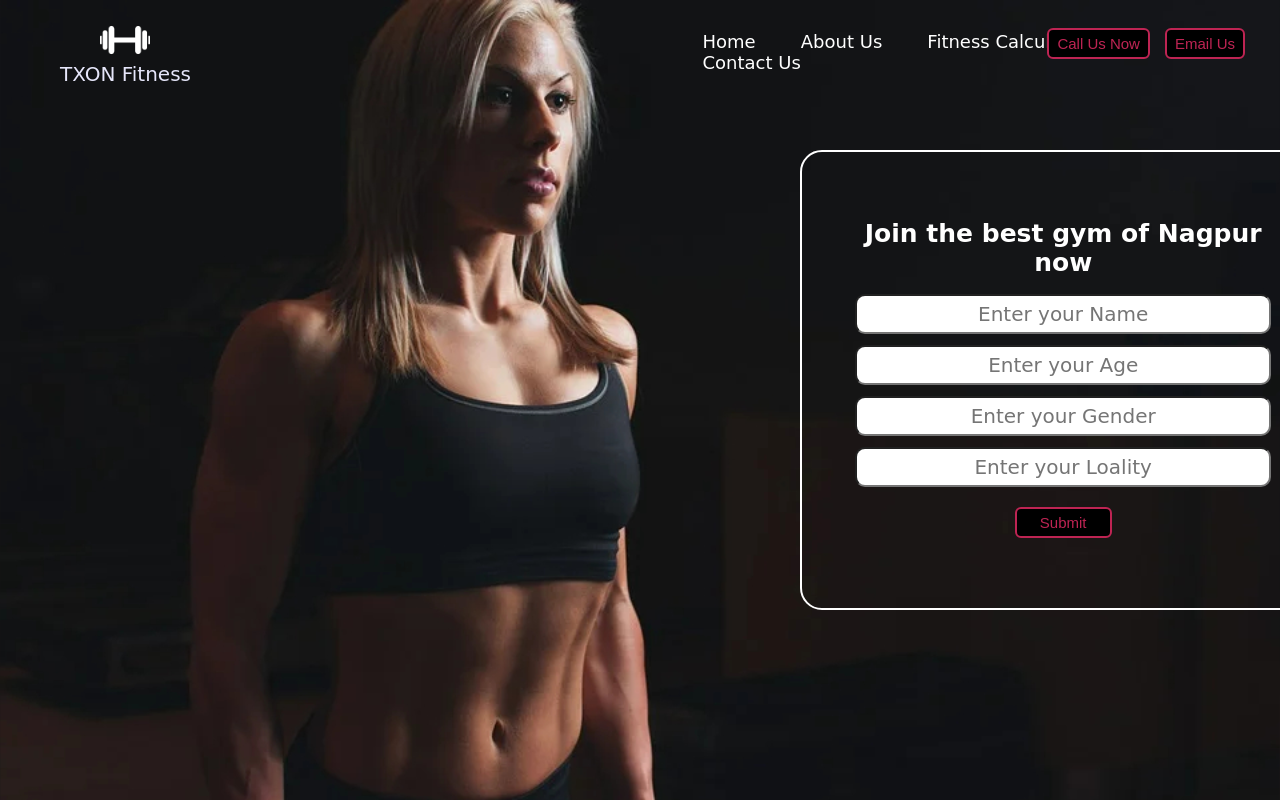
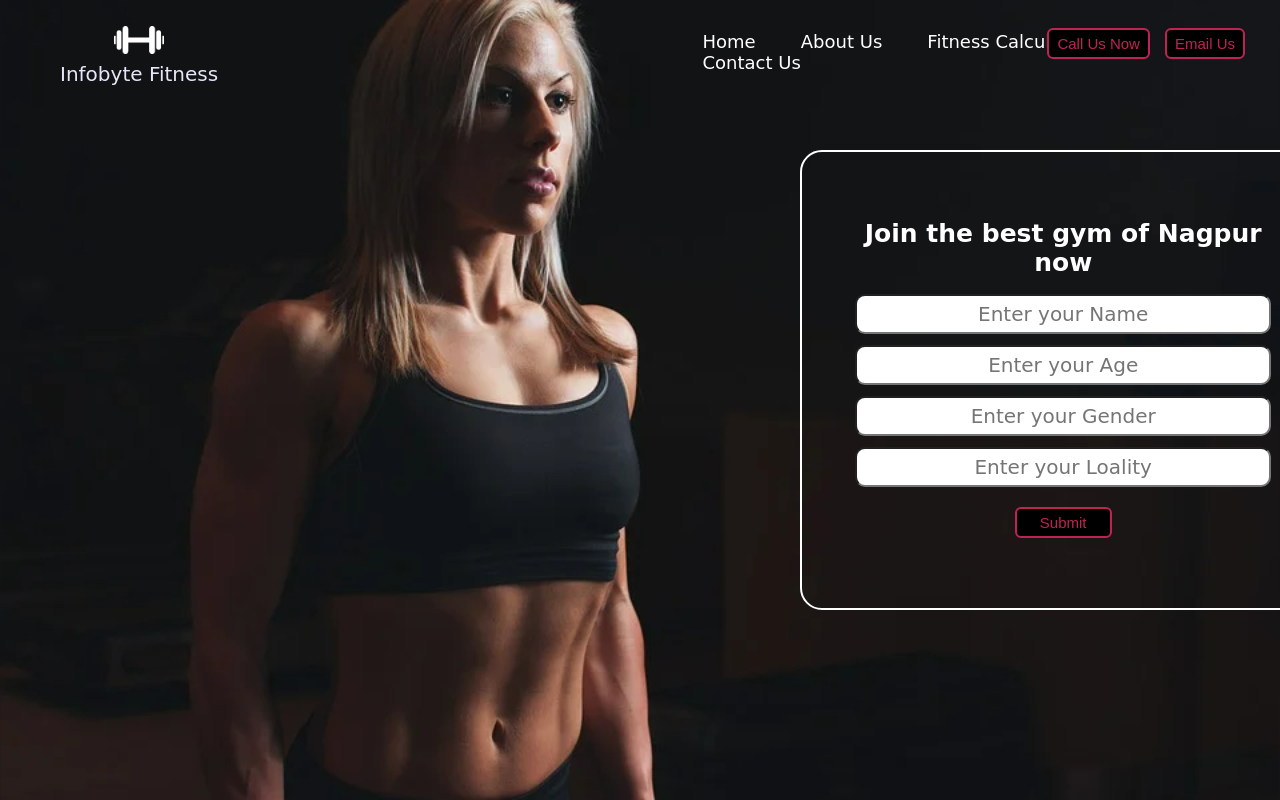
Before and after one commit to pmghotekar123/Landing-Page, a plain HTML site: page index.html in a window 1280 px wide. Shown: the top 800 px of the page. Drawn offline with Linux system fonts and the light colour scheme; a web font is replaced by a local one.

Commit message:
Update index.html

```diff
--- a/index.html
+++ b/index.html
@@ -15,7 +15,7 @@
         <!-- left box for logo -->
         <div class="left">
             <img src="logo.png" alt="">
-            <div>TXON Fitness</div>
+            <div>Infobyte Fitness</div>
         </div>
         <!-- for navbar -->
         <div class="mid">
```
